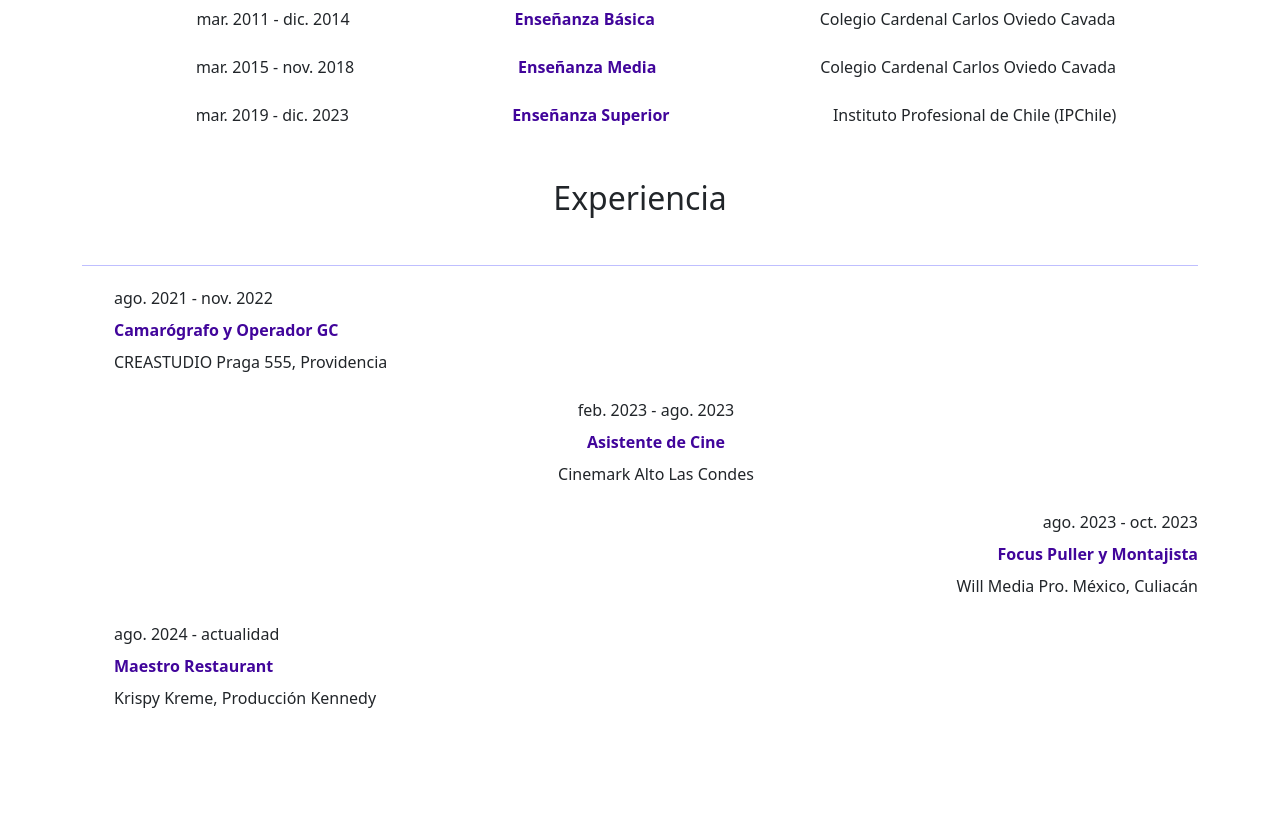
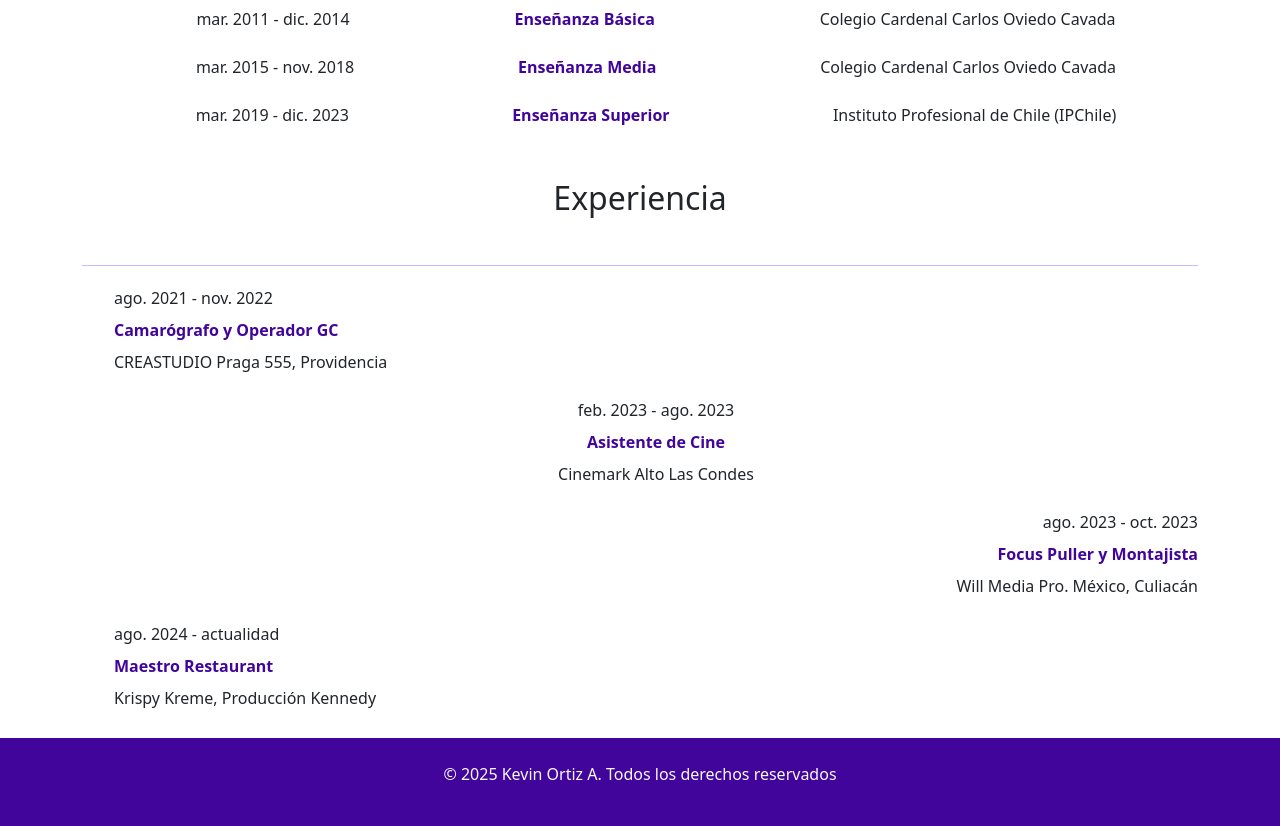
Before and after one commit to Kvvnor/kvvnor.github.io, a plain HTML site: page index.html in a window 1280 px wide. Shown: the part 776-1602 px from the top of the page. Before the commit the page ends 1506 px from the top, so only its background shows below. Drawn offline with nearby package versions, Linux system fonts and the light colour scheme.

Commit message:
Agrego sección Footer y propiedades CSS

```diff
--- a/assets/css/style.css
+++ b/assets/css/style.css
@@ -65,3 +65,7 @@ ul strong{
 .fpm {
    text-align: end;
 }
+
+footer {
+   background-color: #41059b;
+}
--- a/index.html
+++ b/index.html
@@ -108,17 +108,12 @@
             <li><strong>Maestro Restaurant</strong></li>
             <li>Krispy Kreme, Producción Kennedy</li>
         </ul>
-
-
-
-
-
-
     </main>
 
+    <footer class="text-center py-4 mt-4">
+        <p class="text-light">&copy 2025 Kevin Ortiz A. Todos los derechos reservados</p>
 
-
-
+    </footer>
 
     <script src="https://cdn.jsdelivr.net/npm/bootstrap@5.3.3/dist/js/bootstrap.bundle.min.js"></script>
 </body>
```
